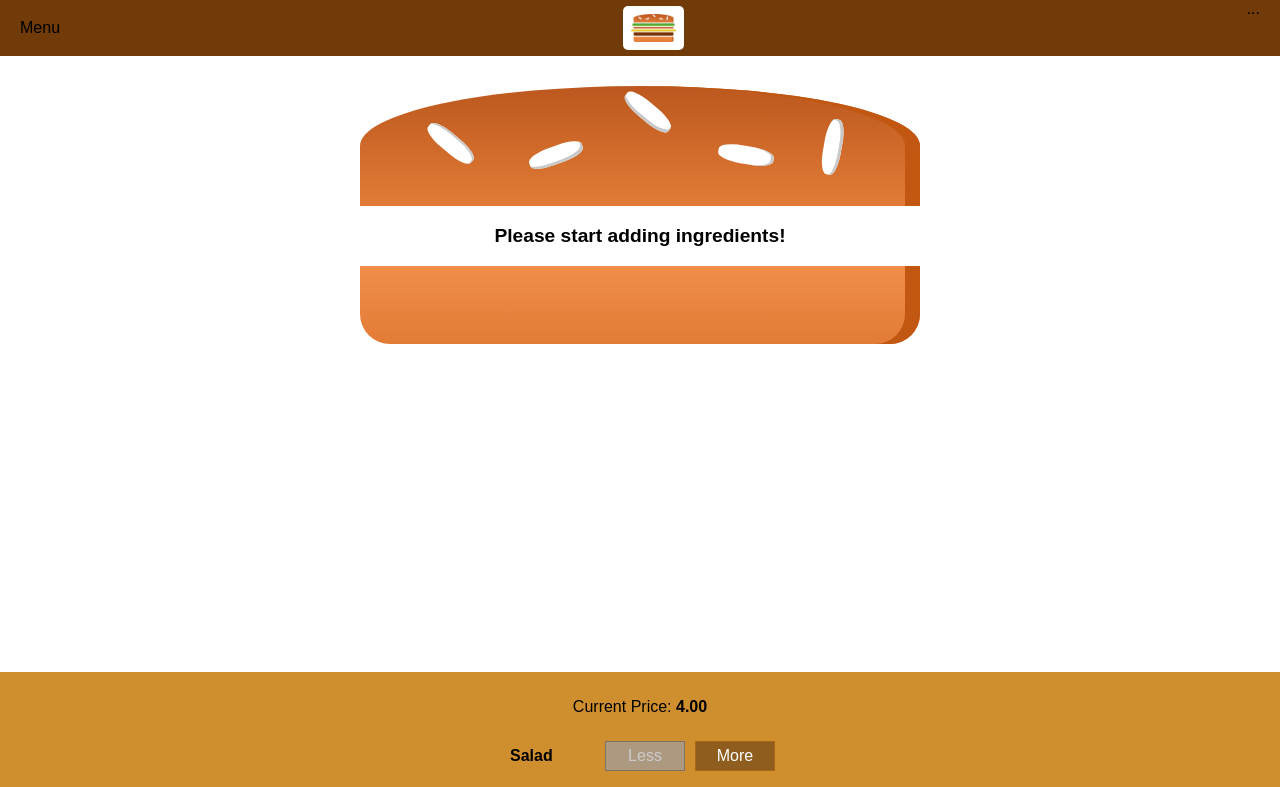
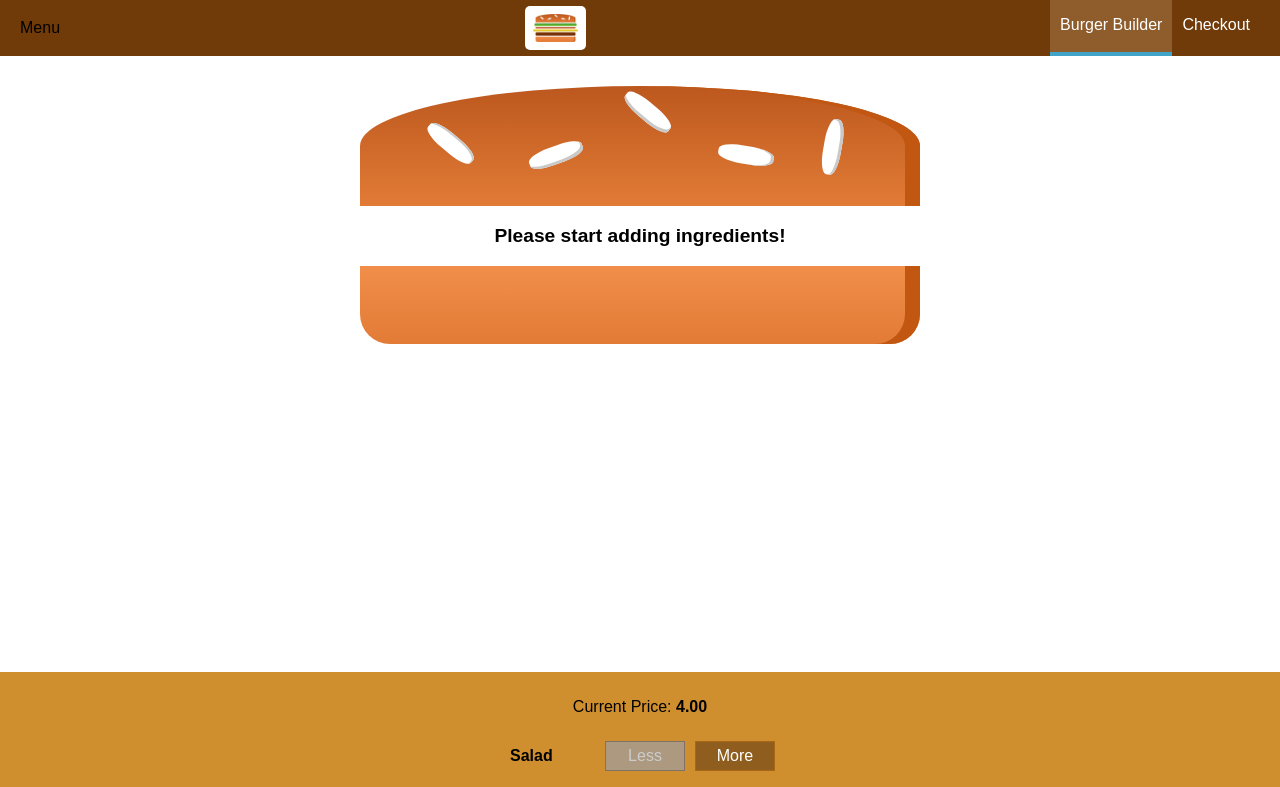
Before and after one commit to TanyaSashyna/burger-app, a React (Create React App) app: page / in a window 1280 px wide. Shown: the top 787 px of the page. Built offline with nearby package versions, Linux system fonts and the light colour scheme.

Commit message:
Added nav-items

```diff
--- /dev/null
+++ b/src/components/Navigation/NavigationItems/NavigationItem/NavigationItem.css
@@ -0,0 +1,25 @@
+.NavigationItem {
+    margin: 0;
+    box-sizing: border-box;
+    display: flex;
+    height: 100%;
+    align-items: center;
+}
+
+.NavigationItem a {
+    color: white;
+    text-decoration: none;
+    height: 100%;
+    padding: 16px 10px;
+    border-bottom: 4px solid transparent;
+    box-sizing: border-box;
+    display: block;
+}
+
+.NavigationItem a:hover,
+.NavigationItem a:active,
+.NavigationItem a.active {
+    background-color: #8f5c2c;
+    border-color: #40a4c8;
+    color: white;
+}
--- /dev/null
+++ b/src/components/Navigation/NavigationItems/NavigationItem/NavigationItem.js
@@ -0,0 +1,14 @@
+import React from 'react';
+
+import './NavigationItem.css';
+
+const navigationItem = props => (
+    <li className="NavigationItem">
+        <a
+            href={props.link}
+            className={props.active && 'active'}
+        >{props.children}</a>
+    </li>
+);
+
+export default navigationItem;
--- /dev/null
+++ b/src/components/Navigation/NavigationItems/NavigationItems.css
@@ -0,0 +1,8 @@
+.NavigationItems {
+    margin: 0;
+    padding: 0;
+    list-style: none;
+    display: flex;
+    align-items: center;
+    height: 100%;
+}
--- /dev/null
+++ b/src/components/Navigation/NavigationItems/NavigationItems.js
@@ -0,0 +1,13 @@
+import React from 'react';
+
+import './NavigationItems.css';
+import NavigationItem from './NavigationItem/NavigationItem';
+
+const navigationItems = () => (
+    <ul className='NavigationItems'>
+        <NavigationItem link='/' active={true}>Burger Builder</NavigationItem>
+        <NavigationItem link='/'>Checkout</NavigationItem>
+    </ul>
+);
+
+export default navigationItems;
--- a/src/components/Navigation/Toolbar/Toolbar.js
+++ b/src/components/Navigation/Toolbar/Toolbar.js
@@ -2,14 +2,14 @@ import React from 'react';
 
 import './Toolbar.css';
 import Logo from '../../Logo/Logo';
+import NavigationItems from '../NavigationItems/NavigationItems';
 
 const toolbar = props => (
     <header className='Toolbar'>
         <div>Menu</div>
         <Logo/>
         <nav>
-            ...
-            {/* <ul>...</ul> */}
+           <NavigationItems/>
         </nav>
     </header>
 );
```
